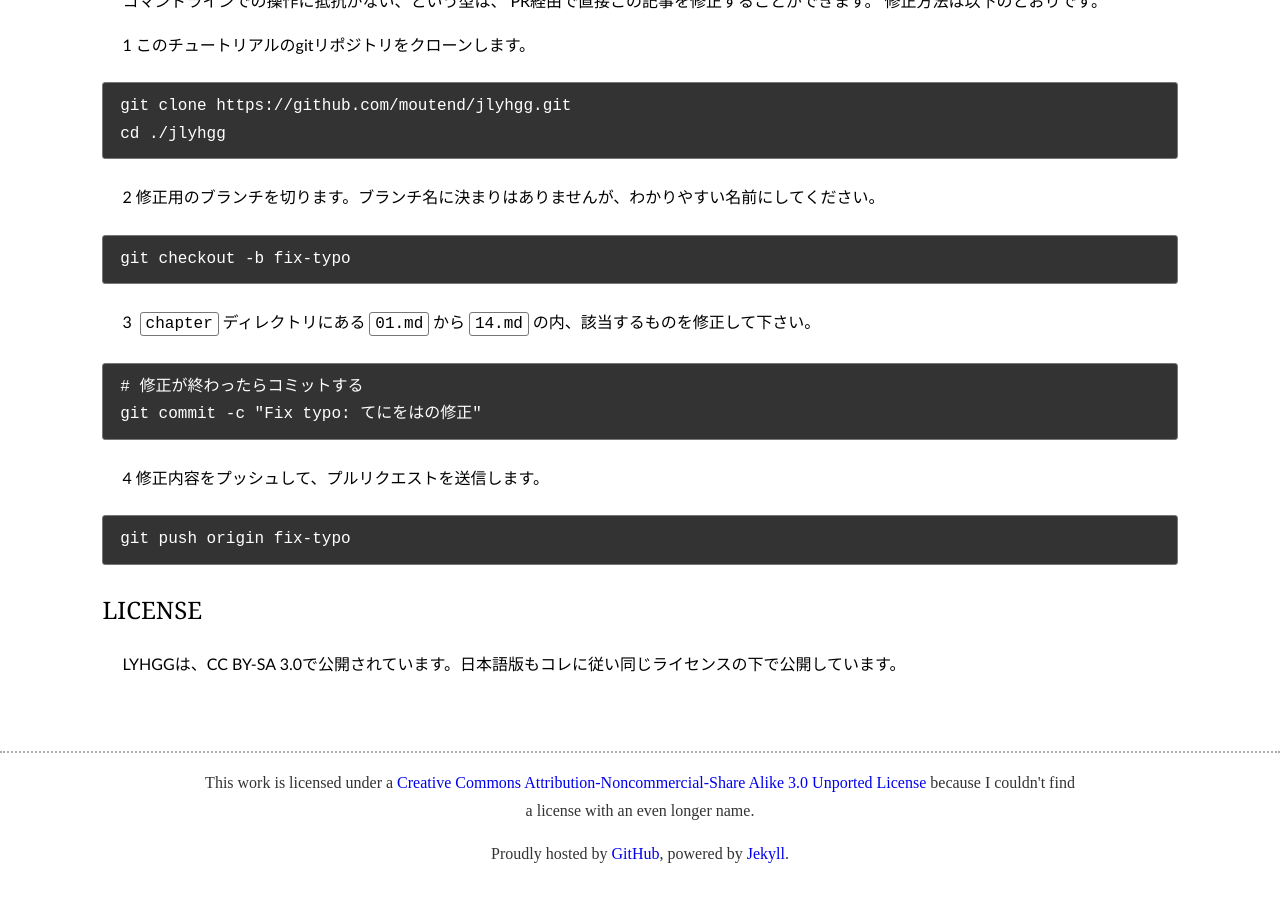
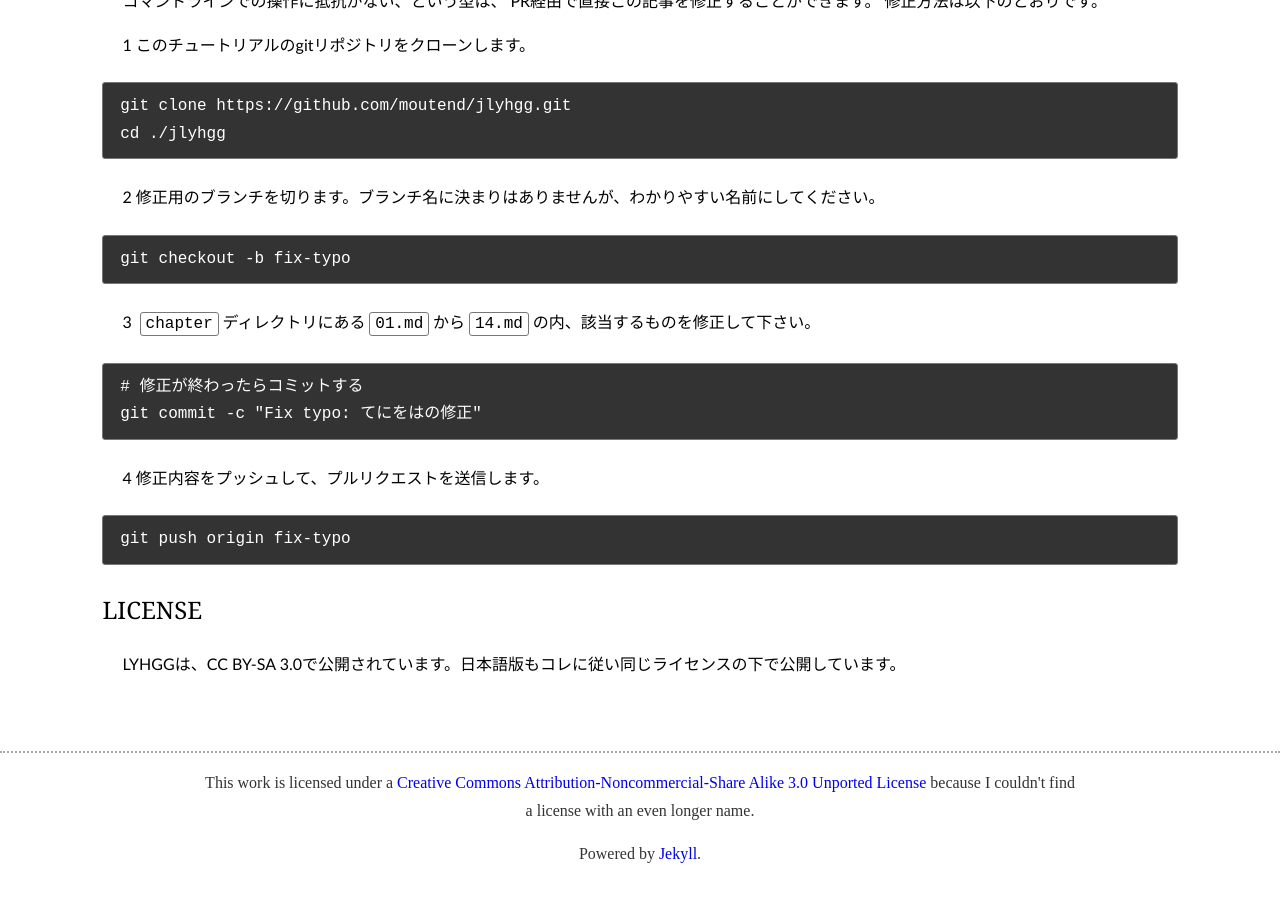
Before and after one commit to suruseas/jlyhgg, a Jekyll site: the page built from index.md, in a window 1280 px wide and 900 px high, scrolled down 3433 px. Built offline with Jekyll 4.4.1, drawn with Linux system fonts in a browser that asks for light colours.

Commit message:
Remove GitHub because already its banner exists

```diff
--- a/_includes/footer.html
+++ b/_includes/footer.html
@@ -4,8 +4,7 @@
        This work is licensed under a <a rel="license" href="http://creativecommons.org/licenses/by-nc-sa/3.0/" rel="nofollow">Creative Commons Attribution-Noncommercial-Share Alike 3.0 Unported License</a> because I couldn't find a license with an even longer name.
     </p>
     <p>
-      Proudly hosted by <a target="_blank" href="//github.com/">GitHub</a>,
-      powered by <a target="_blank" href="//jekyllrb.com">Jekyll</a>.
+      Powered by <a target="_blank" href="//jekyllrb.com">Jekyll</a>.
     </p>
   </div>
 </footer>
```
